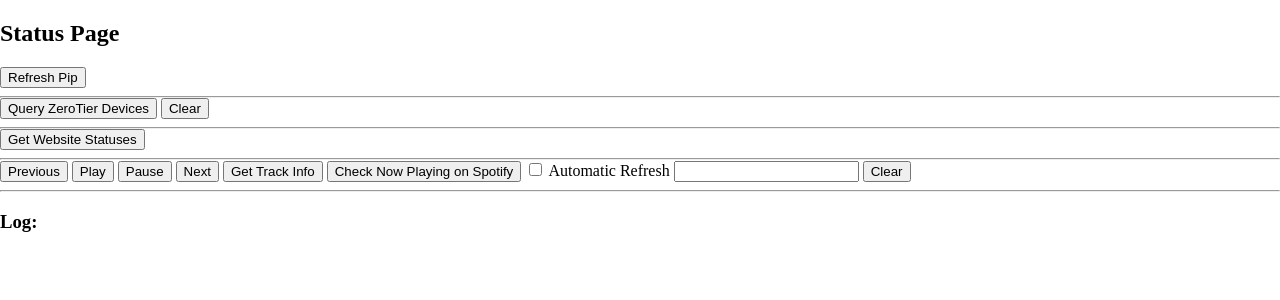
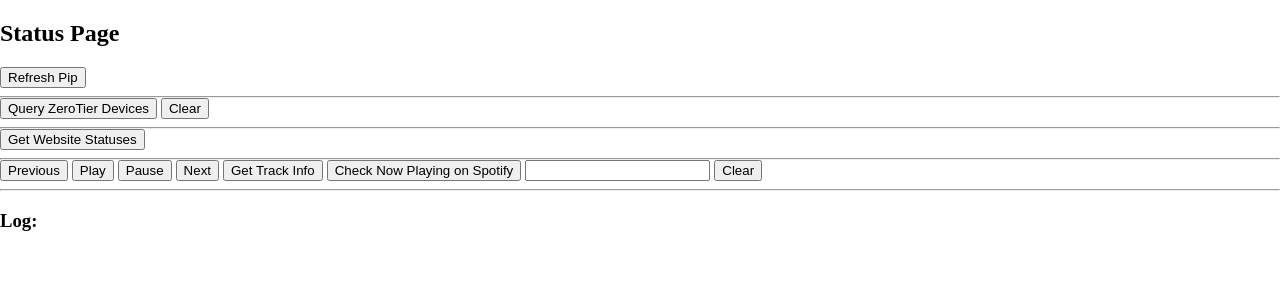
Before and after one commit to jon77p/status, a Flask app: page / in a window 1280 px wide. Shown: the top 300 px of the page. Run offline with Flask 2, Linux system fonts and the light colour scheme; some libraries are stand-ins or nearby versions.

Commit message:
Made automatic refresh checkbox default to checked and hidden

```diff
--- a/templates/index.html
+++ b/templates/index.html
@@ -51,7 +51,7 @@
                         <button onclick="json_button('spot-control-next')">Next</button>
                         <button onclick="json_button('spot-track-info')">Get Track Info</button>
                         <button onclick="json_button('spot-np')">Check Now Playing on Spotify</button>
-                        <input type="checkbox" name="spot-np-refresh" id="spot-np-refresh" value="refresh"> Automatic Refresh<br>
+                        <input style="display: none;" type="checkbox" name="spot-np-refresh" id="spot-np-refresh" value="refresh" checked><br>
                     </div>
                     <input id="spot-search" type="search">
                     <button onclick="clearDiv.apply(['spot-np', 'spot-res', 'spot-track-data'])">Clear</button>
```
